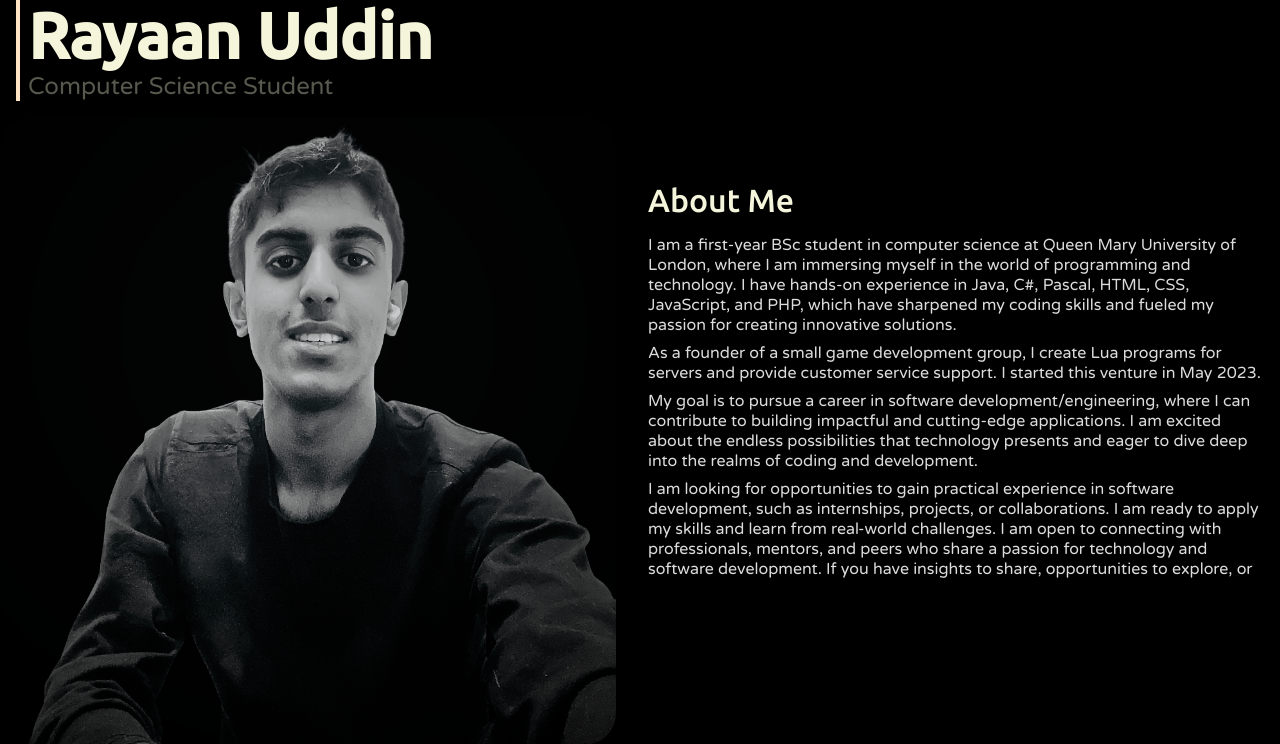
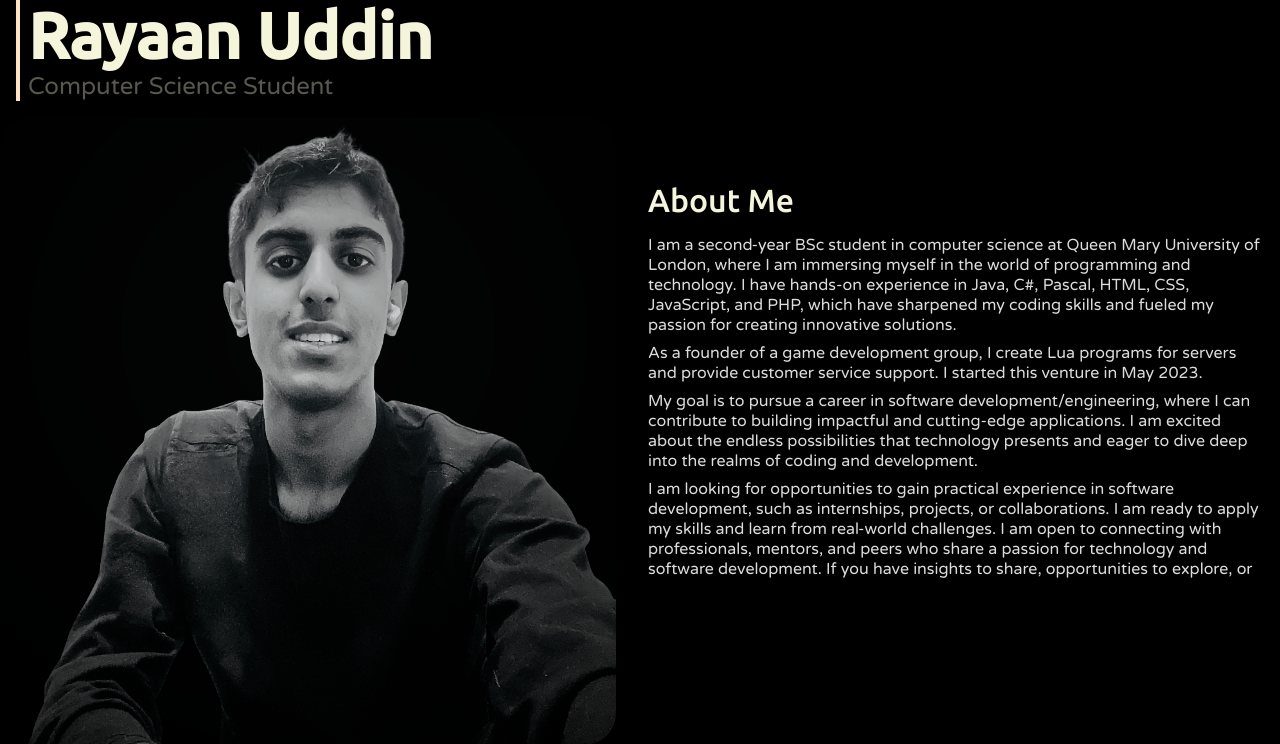
Before and after one commit to RayaanUddin/MyPortfolio, a PHP site: page / in a window 1280 px wide. Shown: the part 69-813 px from the top of the page. Run offline with PHP 8.4, Linux system fonts and the light colour scheme; data that the repository does not hold is empty.

Commit message:
Changed about me

```diff
--- a/index.php
+++ b/index.php
@@ -21,10 +21,10 @@
                 <h2>About Me</h2>
                 <div>
                     <p>
-                        I am a first-year BSc student in computer science at Queen Mary University of London, where I am immersing myself in the world of programming and technology. I have hands-on experience in Java, C#, Pascal, HTML, CSS, JavaScript, and PHP, which have sharpened my coding skills and fueled my passion for creating innovative solutions.
+                        I am a second-year BSc student in computer science at Queen Mary University of London, where I am immersing myself in the world of programming and technology. I have hands-on experience in Java, C#, Pascal, HTML, CSS, JavaScript, and PHP, which have sharpened my coding skills and fueled my passion for creating innovative solutions.
                     </p>
                     <p>
-                        As a founder of a small game development group, I create Lua programs for servers and provide customer service support. I started this venture in May 2023.
+                        As a founder of a game development group, I create Lua programs for servers and provide customer service support. I started this venture in May 2023.
                     </p>
                     <p>
                         My goal is to pursue a career in software development/engineering, where I can contribute to building impactful and cutting-edge applications. I am excited about the endless possibilities that technology presents and eager to dive deep into the realms of coding and development.
```
